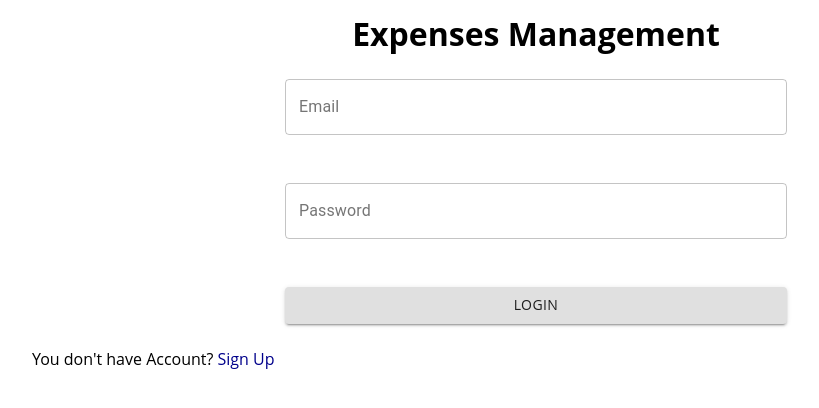
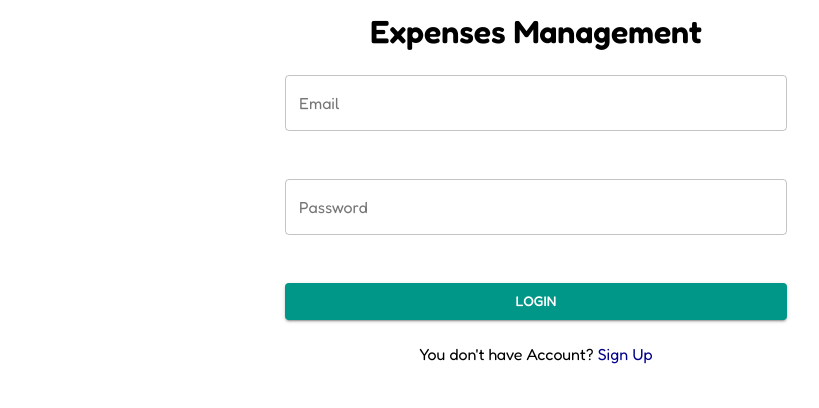
Before and after one commit to Alireza-ce/expenses-management, a React (Create React App) app: page / in a window 1280 px wide. Shown: the top 408 px of the page, without its empty margins (104-923 px from the left). Built offline with nearby package versions, Linux system fonts and the light colour scheme; no server answers.

Commit message:
add custom theme

```diff
--- a/src/App.tsx
+++ b/src/App.tsx
@@ -1,10 +1,13 @@
+import { ThemeProvider as ThemeProviderMui } from '@material-ui/core';
 import React from 'react'
 import { Navigate, Route, Routes } from 'react-router-dom';
+import { ThemeProvider } from 'styled-components';
 import AuthenticationPage from './containers/authentication/authentication';
 import LoginPage from './containers/authentication/Login/login';
 import RegisterPage from './containers/authentication/register/register';
 import DashboardPage from './containers/Dashboard/dashboard';
-import { AuthProvider, useAuth } from './hooks/context/AuthProvider';
+import { AuthProvider } from './hooks/context/AuthProvider';
+import { muiTheme, theme } from './theme';
 
 interface Props {
   name: string
@@ -18,10 +21,12 @@ export function PrivateRoute({ children }: any) {
 function App(props: Props) {
   return (
     <AuthProvider>
+      <ThemeProviderMui theme={muiTheme}>
+        <ThemeProvider theme={theme}>
           <Routes>
             <Route path="" element={<AuthenticationPage />}>
               <Route index element={<LoginPage />} />
-          <Route path="register" element={RegisterPage} />
+              <Route path="register" element={<RegisterPage />} />
             </Route>
             <Route
               path="/dashboard"
@@ -33,6 +38,8 @@ function App(props: Props) {
             />
             {/* <Route path="*" element={<NotFound />} /> */}
           </Routes>
+        </ThemeProvider>
+      </ThemeProviderMui>
     </AuthProvider>
   );
 }
--- a/src/components/form/index.ts
+++ b/src/components/form/index.ts
@@ -6,4 +6,5 @@ export const AuthenticationForm = styled.form`
   max-width: 550px;
   width: 100%;
   margin: auto;
+  /* background-color:${props => props.theme.fontColour} */
 `;
--- a/src/components/form/links.ts
+++ b/src/components/form/links.ts
@@ -1,11 +1,8 @@
 import styled from "styled-components";
 import { Link } from "react-router-dom";
 
-export const RedirectLinks = styled.div`
+export const LinkBox = styled.div`
   text-align: center;
-  a > & {
-    color: red;
-  }
 `;
 
 export const CustomLink = styled(Link)`
--- a/src/containers/authentication/Login/login.tsx
+++ b/src/containers/authentication/Login/login.tsx
@@ -4,7 +4,7 @@ import { useNavigate } from "react-router-dom";
 import { ButtonForm } from "../../../components/button";
 import { AuthenticationForm } from "../../../components/form";
 import { TextFieldCustom } from "../../../components/form/input";
-import { CustomLink } from "../../../components/form/links";
+import { CustomLink, LinkBox } from "../../../components/form/links";
 import { useAuth } from "../../../hooks/context/AuthProvider";
 
 interface Props { }
@@ -57,13 +57,13 @@ function LoginPage() {
           rules={{ required: true }}
           render={({ field }) => <TextFieldCustom {...field} error={errors.password ? true : false} label="Password" variant="outlined" type='password' />}
         />
-        <ButtonForm type="submit" variant="contained">
+        <ButtonForm type="submit" variant="contained" color="primary">
           Login
         </ButtonForm>
       </AuthenticationForm>
-      <div>
+      <LinkBox>
         You don't have Account? <CustomLink to="register"> Sign Up </CustomLink>
-      </div>
+      </LinkBox>
     </>
   );
 }
--- a/src/index.css
+++ b/src/index.css
@@ -1,15 +1,9 @@
+@import url('https://fonts.googleapis.com/css2?family=Fredoka:wght@300;400;500;600&display=swap');
+
 body {
   margin: 0;
-  font-family: -apple-system, BlinkMacSystemFont, 'Segoe UI', 'Roboto', 'Oxygen',
-    'Ubuntu', 'Cantarell', 'Fira Sans', 'Droid Sans', 'Helvetica Neue',
-    sans-serif;
   -webkit-font-smoothing: antialiased;
   -moz-osx-font-smoothing: grayscale;
-}
-
-code {
-  font-family: source-code-pro, Menlo, Monaco, Consolas, 'Courier New',
-    monospace;
 }
 
 * {
@@ -17,7 +11,7 @@ code {
   padding: 0;
   outline: 0;
   box-sizing: border-box;
-  font-family: 'Open Sans', sans-serif;
+  font-family: 'Fredoka', sans-serif;
 }
 
 #root {
--- /dev/null
+++ b/src/theme.ts
@@ -0,0 +1,21 @@
+import { createTheme } from "@material-ui/core";
+import { pink, teal } from "@material-ui/core/colors";
+
+export const theme = {
+  fontColour: "purple",
+  padding: "4px",
+};
+
+export const muiTheme = createTheme({
+  palette: {
+    primary: teal,
+    secondary: pink,
+  },
+  typography: {
+    fontFamily: "Fredoka",
+    fontWeightLight: 300,
+    fontWeightRegular: 400,
+    fontWeightMedium: 500,
+    fontWeightBold: 600,
+  },
+});
```
Lines whose indentation alone changed are shown as unchanged.
